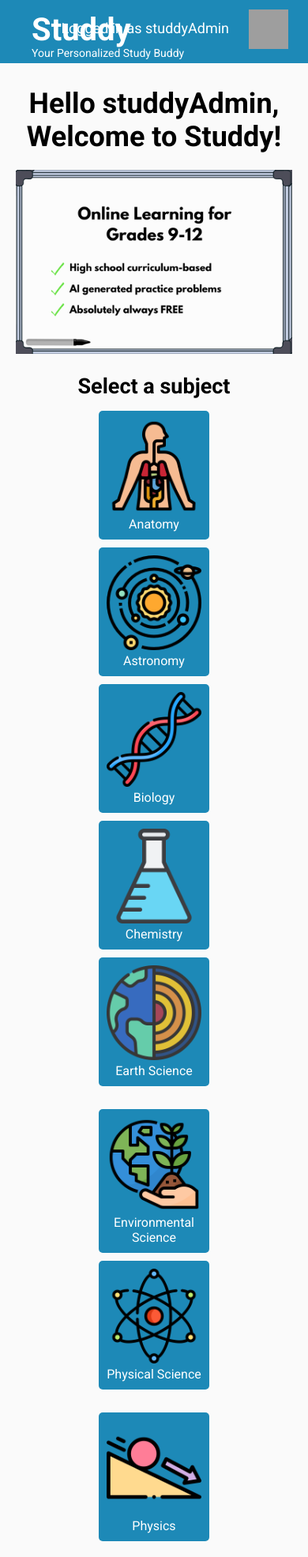
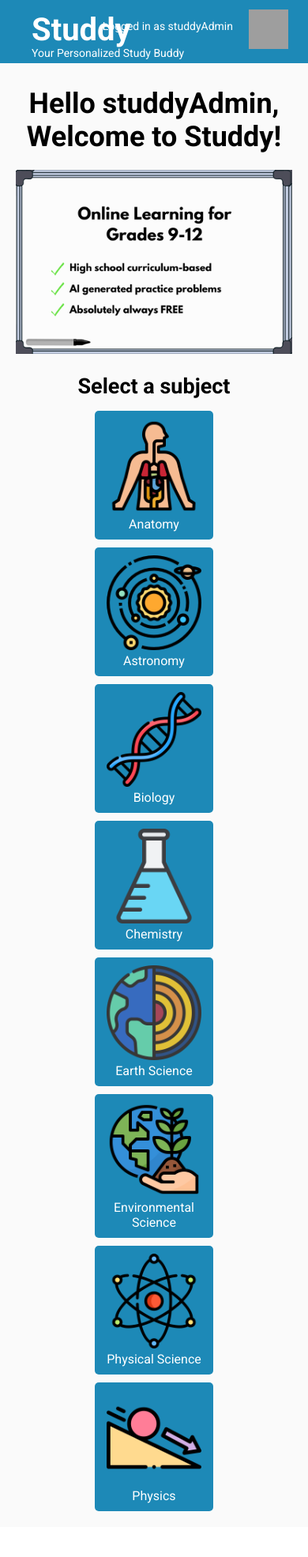
Before and after one commit to neodesafiador/Studdy, a Django app: page / in a window 390 px wide. Shown: the whole page at 79% size. After the commit the page ends 1913 px from the top, so only its background shows below. Run offline with Django 4.2, Linux system fonts and the light colour scheme; a user stored in the database is signed in; grey boxes are pictures that could not be loaded.

Commit message:
Additional update to index.html

```diff
--- a/studdy/templates/index.html
+++ b/studdy/templates/index.html
@@ -102,6 +102,19 @@
         right: 90px;
     }
 
+    @media (max-width: 768px) {
+        .logged-in-as {
+            font-size: 14px;
+            margin-right: 7px;
+        }
+    }
+
+    @media (max-width: 480px) {
+        .logged-in-as {
+            font-size: 14px;
+            margin-right: 5px;
+        }
+    }
 /*------------------------------------------------------------------*/
 /** UI before logged in                                             */
 
@@ -210,7 +223,6 @@
         }
 
         .subject a {
-            width: 40%;
             font-size: 1.2em;
             padding: 10px;
         }
@@ -223,7 +235,6 @@
         }
 
         .subject a {
-            width: 40%;
             font-size: 1em;
             padding: 10px 10px;
         }
@@ -342,10 +353,10 @@
             <span class="banner-text">Studdy</span>
         </div>
         <div>
-            <a href="{% url 'studdyApp:login' %}">Login</a><br>
+            <a href="{% url 'studdyApp:login' %}" style="align-items: center;">Login</a><br>
         </div>
         <div>
-            <a href="{% url 'studdyApp:signup' %}">Sign up</a>
+            <a href="{% url 'studdyApp:signup' %}" style="align-items: center;">Sign up</a>
         </div>
     </nav>
 {% endif %}
```
